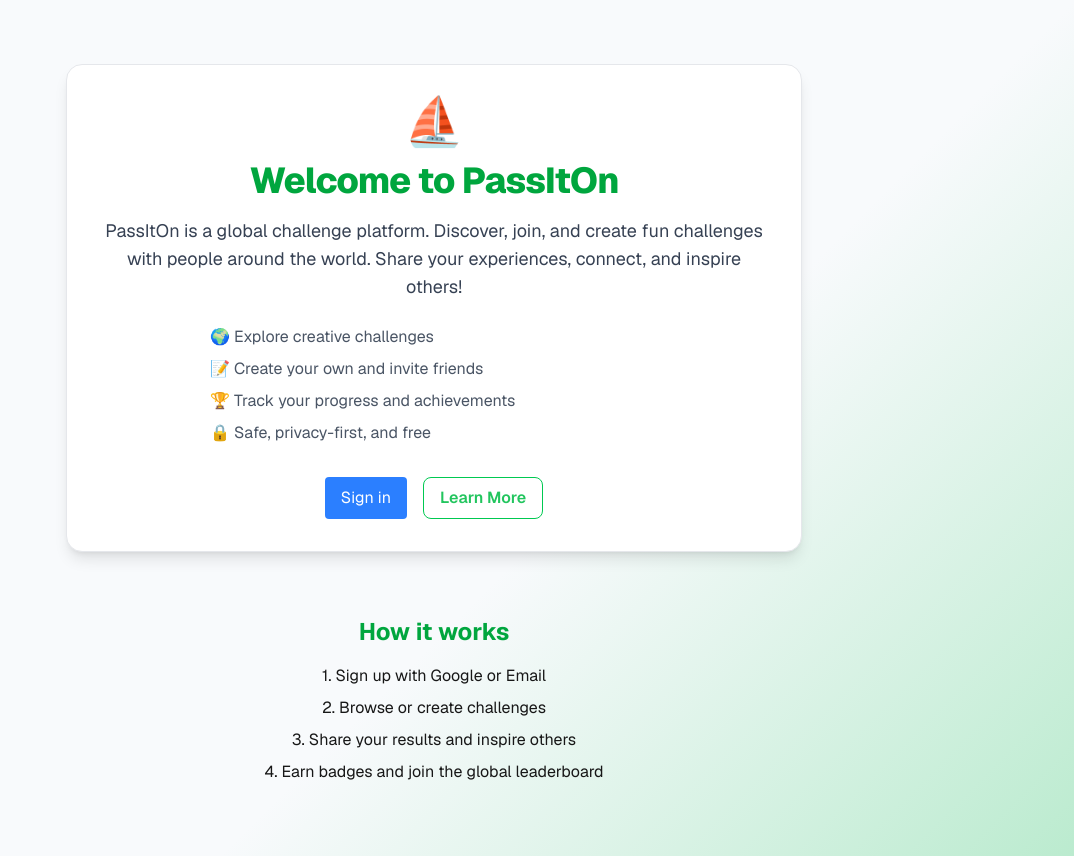
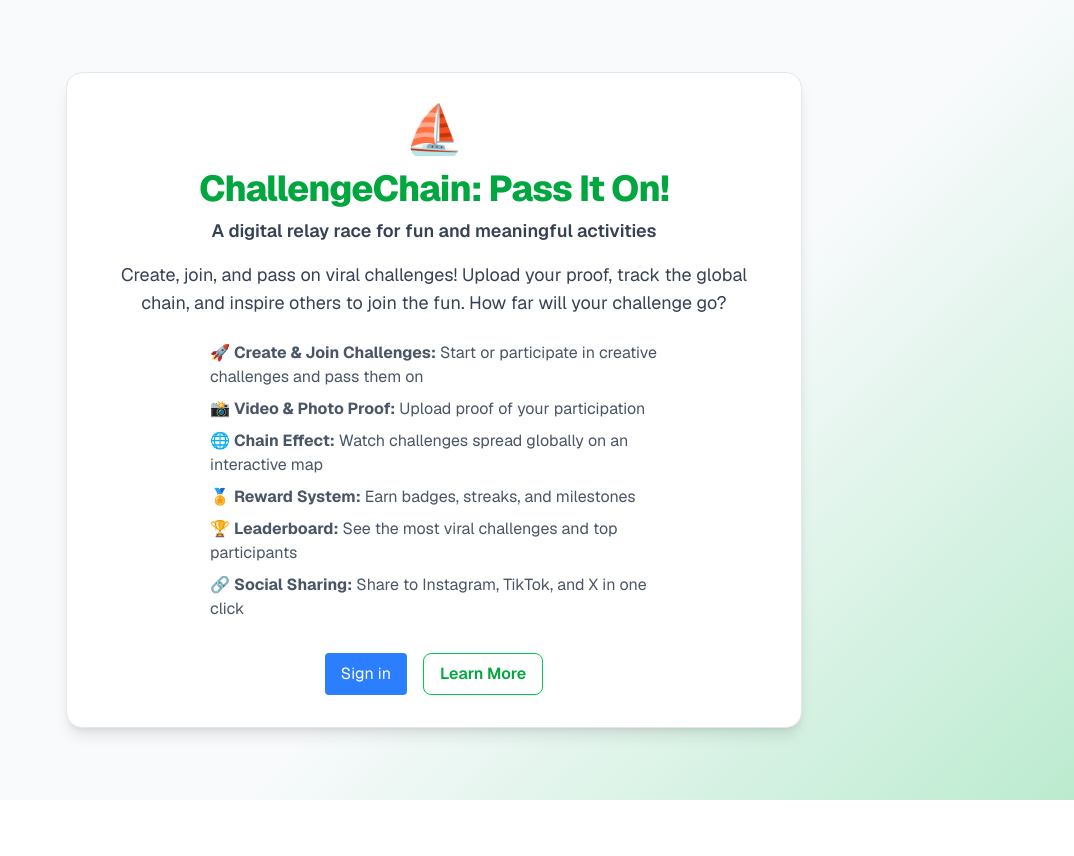
Before and after one commit to Team-Loewenrot/pass-it-on, a Next.js app: page /landing in a window 1280 px wide. Shown: the whole page, without its empty margins (206-1280 px from the left). After the commit the page ends 800 px from the top, so only its background shows below. Built offline with nearby package versions, Linux system fonts and the light colour scheme; no server answers.

Commit message:
feat: Update landing page content and add learn more modal; refactor Firebase config to use environment variables

```diff
--- a/src/app/landing/page.tsx
+++ b/src/app/landing/page.tsx
@@ -1,40 +1,79 @@
+"use client";
+
+import { useState } from "react";
 import AuthButton from "../components/AuthButton";
 import Link from "next/link";
 
 export default function Landing() {
+    const [showLearnMore, setShowLearnMore] = useState(false);
+
     return (
         <main className="flex-1 w-full max-w-3xl mx-auto px-4 py-16 flex flex-col items-center justify-center">
             <div className="bg-[var(--card-bg)] border border-[var(--card-border)] rounded-2xl shadow-lg p-8 w-full text-center">
                 <span className="text-5xl mb-4 block">⛵</span>
-        <h1 className="text-4xl font-extrabold tracking-tight text-green-600 dark:text-green-400 mb-4">
-          Welcome to PassItOn
+                <h1 className="text-4xl font-extrabold tracking-tight text-green-600 dark:text-green-400 mb-2">
+                    ChallengeChain: Pass It On!
                 </h1>
+                <h2 className="text-lg font-semibold text-gray-700 dark:text-gray-300 mb-4">
+                    A digital relay race for fun and meaningful activities
+                </h2>
                 <p className="text-lg text-gray-700 dark:text-gray-300 mb-6">
-          PassItOn is a global challenge platform. Discover, join, and create fun challenges with people around the world. Share your experiences, connect, and inspire others!
+                    Create, join, and pass on viral challenges! Upload your proof, track the global chain, and inspire others to join the fun. How far will your challenge go?
                 </p>
                 <ul className="mb-8 text-left text-base text-gray-600 dark:text-gray-400 mx-auto max-w-md space-y-2">
-          <li>🌍 Explore creative challenges</li>
-          <li>📝 Create your own and invite friends</li>
-          <li>🏆 Track your progress and achievements</li>
-          <li>🔒 Safe, privacy-first, and free</li>
+                    <li>🚀 <b>Create & Join Challenges:</b> Start or participate in creative challenges and pass them on</li>
+                    <li>📸 <b>Video & Photo Proof:</b> Upload proof of your participation</li>
+                    <li>🌐 <b>Chain Effect:</b> Watch challenges spread globally on an interactive map</li>
+                    <li>🏅 <b>Reward System:</b> Earn badges, streaks, and milestones</li>
+                    <li>🏆 <b>Leaderboard:</b> See the most viral challenges and top participants</li>
+                    <li>🔗 <b>Social Sharing:</b> Share to Instagram, TikTok, and X in one click</li>
                 </ul>
                 <div className="flex flex-col sm:flex-row gap-4 justify-center">
                     <AuthButton />
-          <Link
-            href="#learn-more"
+                    <button
+                        onClick={() => setShowLearnMore(true)}
                         className="px-4 py-2 rounded-lg border border-green-500 text-green-600 dark:text-green-400 font-semibold hover:bg-green-50 dark:hover:bg-green-900 transition"
                     >
                         Learn More
-          </Link>
+                    </button>
                 </div>
             </div>
-      <section id="learn-more" className="mt-16 w-full max-w-2xl text-center">
+
+            {/* Learn More Modal */}
+            {showLearnMore && (
+                <div className="fixed inset-0 z-50 flex items-center justify-center bg-black/40">
+                    <div
+                        className="relative w-full max-w-lg mx-auto rounded-2xl shadow-2xl p-8 bg-[var(--card-bg)] border border-[var(--card-border)] animate-fade-in"
+                    >
+                        <button
+                            onClick={() => setShowLearnMore(false)}
+                            className="absolute top-3 right-3 text-2xl text-gray-400 hover:text-gray-600 dark:hover:text-gray-200 transition"
+                            aria-label="Close"
+                        >
+                            ×
+                        </button>
                         <h2 className="text-2xl font-bold mb-4 text-green-600 dark:text-green-400">How it works</h2>
-        <p className="mb-2">1. Sign up with Google or Email</p>
-        <p className="mb-2">2. Browse or create challenges</p>
-        <p className="mb-2">3. Share your results and inspire others</p>
-        <p className="mb-2">4. Earn badges and join the global leaderboard</p>
-      </section>
+                        <ul className="mb-6 text-left text-base text-gray-700 dark:text-gray-300 space-y-2">
+                            <li>1. <b>Sign up</b> and join or create a challenge</li>
+                            <li>2. <b>Complete the activity</b> and upload your proof</li>
+                            <li>3. <b>Pass the challenge on</b> to friends or strangers</li>
+                            <li>4. <b>Track the chain</b>, earn rewards, and climb the leaderboard</li>
+                        </ul>
+                        <p className="text-center text-gray-500 dark:text-gray-400">
+                            Ready to start? Sign in and join the movement!
+                        </p>
+                    </div>
+                </div>
+            )}
+            <style jsx global>{`
+                @keyframes fade-in {
+                    from { opacity: 0; transform: translateY(24px);}
+                    to { opacity: 1; transform: none;}
+                }
+                .animate-fade-in {
+                    animation: fade-in 0.25s cubic-bezier(.4,0,.2,1);
+                }
+            `}</style>
         </main>
     );
 }
--- a/src/lib/firebase.ts
+++ b/src/lib/firebase.ts
@@ -1,20 +1,17 @@
-// Import the functions you need from the SDKs you need
 import { initializeApp } from "firebase/app";
 import { getAuth } from "firebase/auth";
 import { getFirestore } from "firebase/firestore";
 
-// Your web app's Firebase configuration
 const firebaseConfig = {
-    apiKey: "AIzaSyDT1IGLEdecTKKWqLDNOk6XWftI5UJStX8",
-    authDomain: "pass-it-on-a12db.firebaseapp.com",
-    projectId: "pass-it-on-a12db",
-    storageBucket: "pass-it-on-a12db.appspot.com",
-    messagingSenderId: "997671569274",
-    appId: "1:997671569274:web:93e4187776a0d9b810b8c3",
-    measurementId: "G-0HCZ24FB88"
+    apiKey: process.env.NEXT_PUBLIC_FIREBASE_API_KEY,
+    authDomain: process.env.NEXT_PUBLIC_FIREBASE_AUTH_DOMAIN,
+    projectId: process.env.NNEXT_PUBLIC_FIREBASE_PROJECT_I,
+    storageBucket: process.env.NEXT_PUBLIC_FIREBASE_STORAGE_BUCKET,
+    messagingSenderId: process.env.NEXT_PUBLIC_FIREBASE_MESSAGING_SENDER_ID,
+    appId: process.env.NEXT_PUBLIC_FIREBASE_APP_ID,
+    measurementId: process.env.NEXT_PUBLIC_FIREBASE_MEASUREMENT_ID,
 };
 
-// Initialize Firebase
 const app = initializeApp(firebaseConfig);
 
 const db = getFirestore(app);
```
Also changed, not shown: 1 other file (tests, documents, lock files or other folders). Lines whose indentation alone changed are shown as unchanged.
